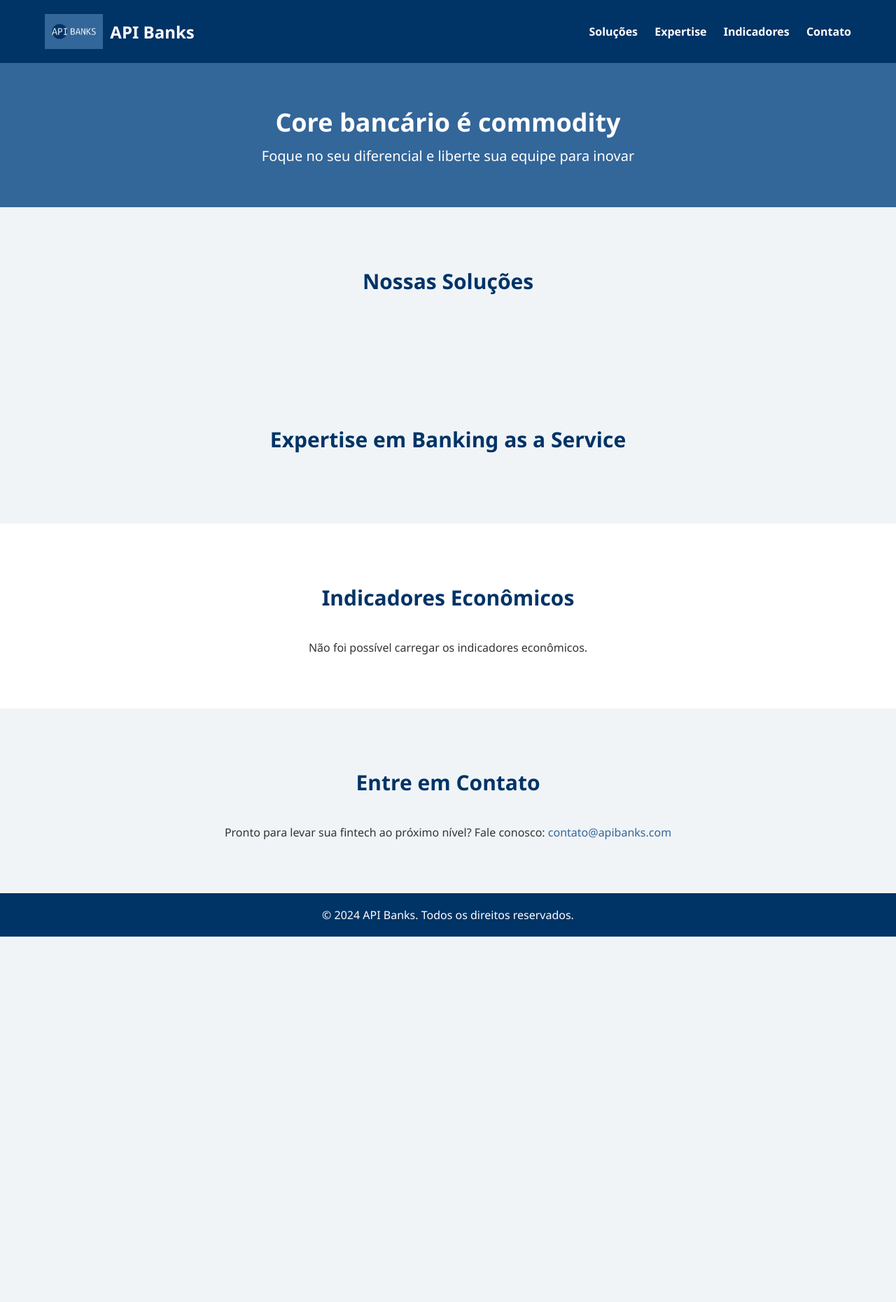
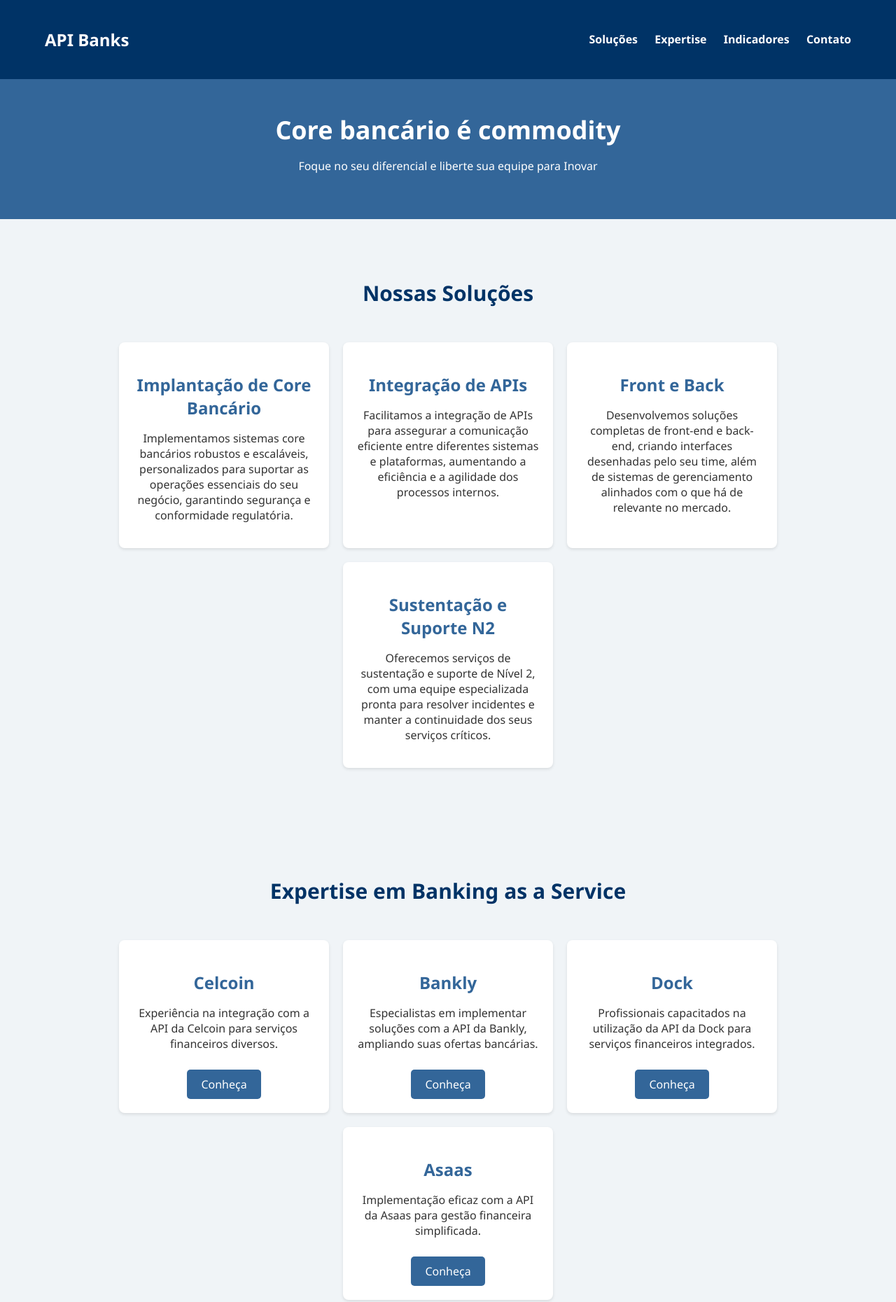
Before and after one commit to apibanks/apibanks.com, a plain HTML site: page index.html in a window 1280 px wide. Shown: the top 1860 px of the page at 70% size. Before the commit the page ends 1338 px from the top, so only its background shows below. Drawn offline with Linux system fonts and the light colour scheme; no server answers.

Commit message:
Update index.html

```diff
--- a/index.html
+++ b/index.html
@@ -1,16 +1,10 @@
 <!DOCTYPE html>
 <html lang="pt-BR">
 <head>
-    <!-- Metadados essenciais -->
     <meta charset="UTF-8">
     <meta name="viewport" content="width=device-width, initial-scale=1.0">
-    <title>API Banks | Core Bancário para Fintechs</title>
+    <title>API Banks | We deploy it</title>
 
-    <!-- Favicon -->
-    <link rel="icon" href="favicon.ico" type="image/x-icon">
-    <!-- Outros favicons (se necessário) -->
-
-    <!-- Estilos -->
     <style>
         /* Paleta de cores */
         :root {
@@ -39,18 +33,6 @@
             width: 90%;
             margin: 0 auto;
         }
-        header .logo {
-            display: flex;
-            align-items: center;
-        }
-        header .logo img {
-            height: 50px;
-            margin-right: 10px;
-        }
-        header .logo h2 {
-            margin: 0;
-            color: #fff;
-        }
         header nav a {
             color: #fff;
             margin-left: 20px;
@@ -59,16 +41,20 @@
         }
         .hero {
             background-color: var(--secondary-color);
-            padding: 60px 0;
+            height: 200px;
+            display: flex;
+            align-items: center;
             color: #fff;
+            position: relative;
             text-align: center;
+            justify-content: center;
+        }
+        .hero .container {
+            position: relative;
+            z-index: 2;
         }
         .hero h1 {
             font-size: 36px;
-            margin: 0 0 10px 0;
-        }
-        .hero p {
-            font-size: 20px;
             margin: 0;
         }
         .section {
@@ -87,17 +73,17 @@
         .services, .expertise {
             display: flex;
             flex-wrap: wrap;
-            justify-content: center;
+            justify-content: center; /* Centraliza os itens */
         }
         .service-item, .expertise-item {
-            width: 300px;
-            margin: 10px;
+            width: 300px; /* Largura fixa */
+            margin: 10px; /* Margem para espaçamento */
             background-color: #fff;
             padding: 20px;
             border-radius: 8px;
-            box-sizing: border-box;
+            box-sizing: border-box; /* Inclui padding na largura total */
             box-shadow: 0 2px 4px rgba(0, 0, 0, 0.1);
-            text-align: center;
+            text-align: center; /* Centraliza o texto dentro do item */
         }
         .service-item h3, .expertise-item h3 {
             font-size: 24px;
@@ -163,7 +149,6 @@
     <header>
         <div class="container">
             <div class="logo">
-                <img src="Logo.png" alt="API Banks Logo">
                 <h2>API Banks</h2>
             </div>
             <nav>
@@ -179,7 +164,7 @@
     <section class="hero">
         <div class="container">
             <h1>Core bancário é commodity</h1>
-            <p>Foque no seu diferencial e liberte sua equipe para inovar</p>
+            <p>Foque no seu diferencial e liberte sua equipe para Inovar</p>
         </div>
     </section>
 
@@ -188,8 +173,22 @@
         <div class="container">
             <h2>Nossas Soluções</h2>
             <div class="services">
-                <!-- Conteúdo das soluções (permanece o mesmo) -->
-                <!-- ... -->
+                <div class="service-item">
+                    <h3>Implantação de Core Bancário</h3>
+                    <p>Implementamos sistemas core bancários robustos e escaláveis, personalizados para suportar as operações essenciais do seu negócio, garantindo segurança e conformidade regulatória.</p>
+                </div>
+                <div class="service-item">
+                    <h3>Integração de APIs</h3>
+                    <p>Facilitamos a integração de APIs para assegurar a comunicação eficiente entre diferentes sistemas e plataformas, aumentando a eficiência e a agilidade dos processos internos.</p>
+                </div>
+                <div class="service-item">
+                    <h3>Front e Back</h3>
+                    <p>Desenvolvemos soluções completas de front-end e back-end, criando interfaces desenhadas pelo seu time, além de sistemas de gerenciamento alinhados com o que há de relevante no mercado.</p>
+                </div>
+                <div class="service-item">
+                    <h3>Sustentação e Suporte N2</h3>
+                    <p>Oferecemos serviços de sustentação e suporte de Nível 2, com uma equipe especializada pronta para resolver incidentes e manter a continuidade dos seus serviços críticos.</p>
+                </div>
             </div>
         </div>
     </section>
@@ -199,8 +198,26 @@
         <div class="container">
             <h2>Expertise em Banking as a Service</h2>
             <div class="expertise">
-                <!-- Conteúdo da expertise (permanece o mesmo) -->
-                <!-- ... -->
+                <div class="expertise-item">
+                    <h3>Celcoin</h3>
+                    <p>Experiência na integração com a API da Celcoin para serviços financeiros diversos.</p>
+                    <a href="https://developers.celcoin.com.br/docs" target="_blank" class="button">Conheça</a>
+                </div>
+                <div class="expertise-item">
+                    <h3>Bankly</h3>
+                    <p>Especialistas em implementar soluções com a API da Bankly, ampliando suas ofertas bancárias.</p>
+                    <a href="https://docs.bankly.com.br/" target="_blank" class="button">Conheça</a>
+                </div>
+                <div class="expertise-item">
+                    <h3>Dock</h3>
+                    <p>Profissionais capacitados na utilização da API da Dock para serviços financeiros integrados.</p>
+                    <a href="https://lighthouse.dock.tech/" target="_blank" class="button">Conheça</a>
+                </div>
+                <div class="expertise-item">
+                    <h3>Asaas</h3>
+                    <p>Implementação eficaz com a API da Asaas para gestão financeira simplificada.</p>
+                    <a href="https://docs.asaas.com/reference/comece-por-aqui" target="_blank" class="button">Conheça</a>
+                </div>
             </div>
         </div>
     </section>
@@ -225,12 +242,11 @@
 
     <!-- Rodapé -->
     <footer>
-        <p>&copy; 2024 API Banks. Todos os direitos reservados.</p>
+        <p>&copy; 2023 API Banks. Todos os direitos reservados.</p>
     </footer>
 
     <!-- Script para buscar dados dos indicadores econômicos -->
     <script>
-        // Seu script permanece o mesmo
         async function buscarIndicadoresEconomicos() {
             try {
                 // URLs das APIs
@@ -250,10 +266,10 @@
                 const ipcaData = dadosIPCA[0];
 
                 // Conteúdo a ser exibido
-                const conteudo = `
+                const conteudo =
                     <p><strong>Taxa SELIC (${selicData.data}):</strong> ${parseFloat(selicData.valor).toFixed(2)}%</p>
                     <p><strong>IPCA (${ipcaData.data}):</strong> ${parseFloat(ipcaData.valor).toFixed(2)}%</p>
-                `;
+                ;
 
                 document.getElementById('indicadores-data').innerHTML = conteudo;
 
```
